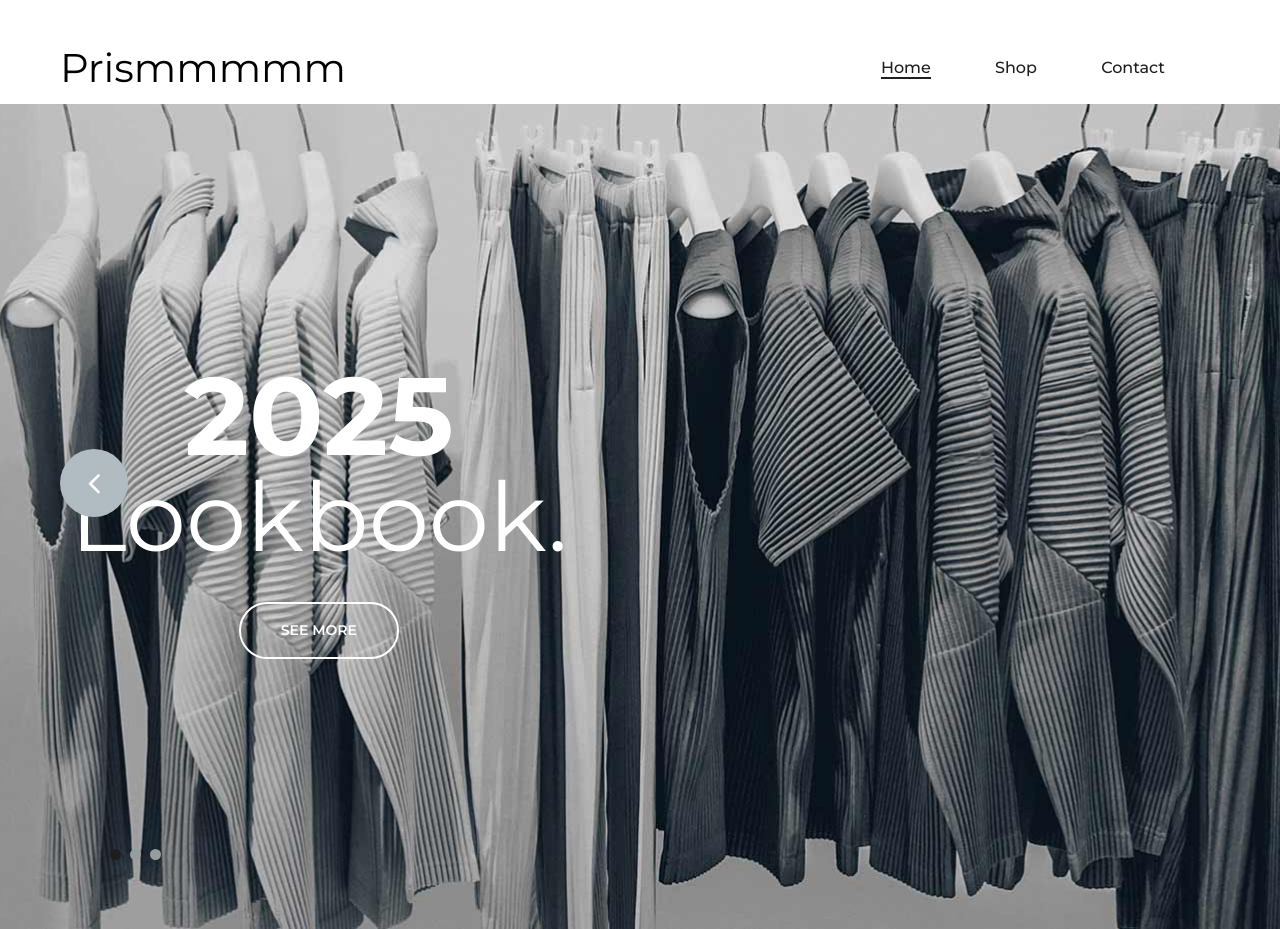
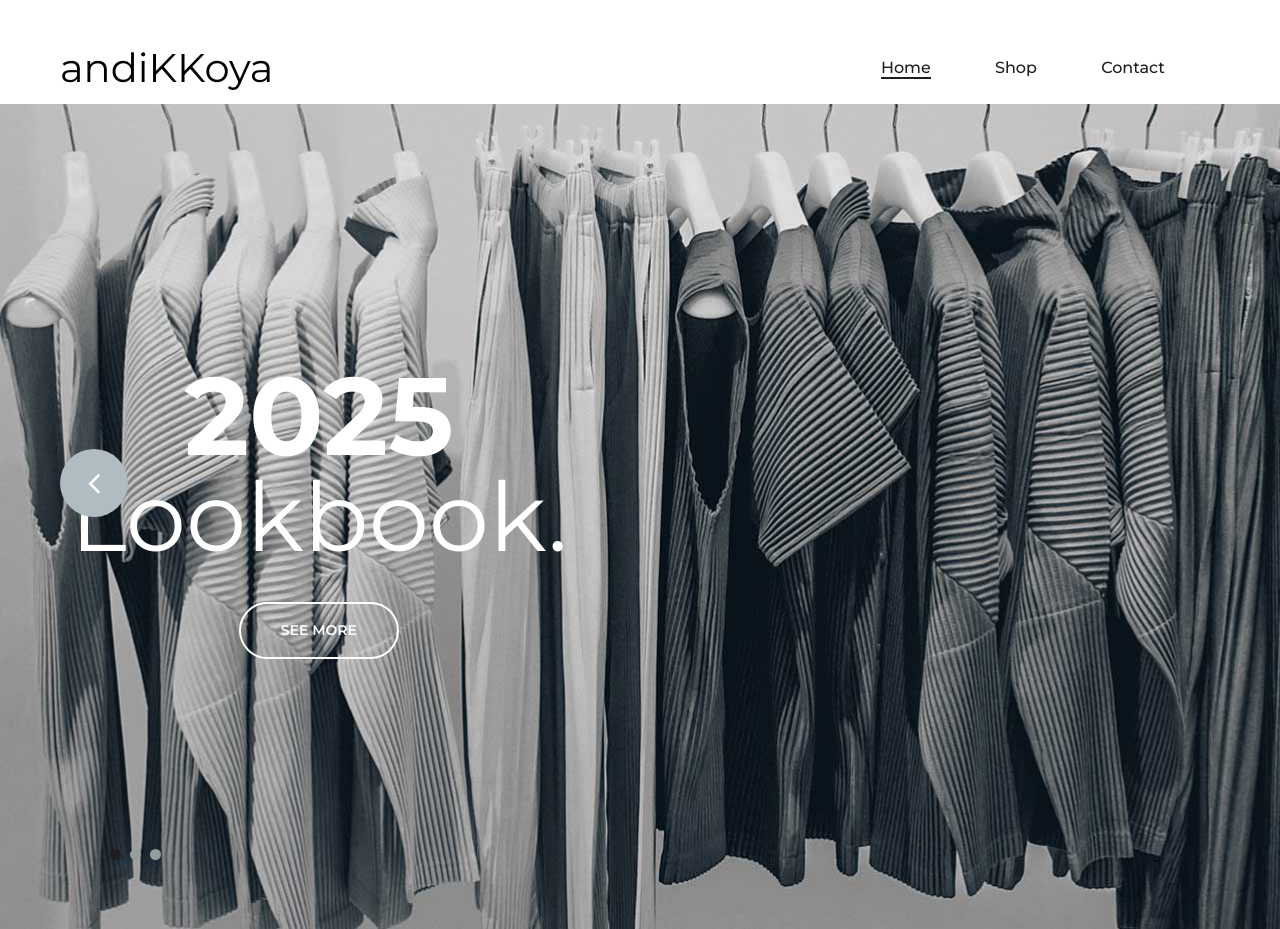
Before and after one commit to codeyy01/test-01, a plain HTML site: page index.html in a window 1280 px wide. Shown: the top 929 px of the page. Drawn offline with Linux system fonts and the light colour scheme.

Commit message:
Update index.html

```diff
--- a/index.html
+++ b/index.html
@@ -39,7 +39,7 @@
 
                 <!-- Logo -->
                 <div class="logo">
-                    <a class="logo-txt" href="./index.html">Prismmmmm</a>
+                    <a class="logo-txt" href="./index.html">andiKKoya</a>
                 </div>
 
                 <!-- Mobile Menu Toggle (if using mobile nav) -->
```
